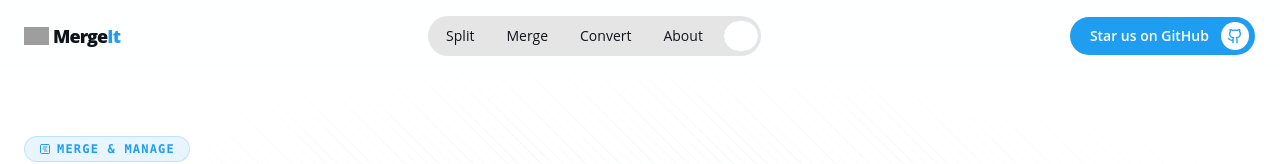
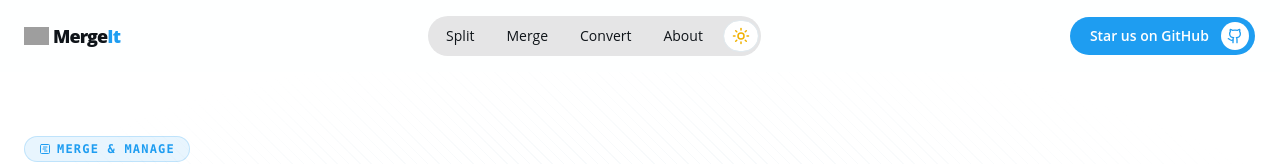
Before and after one commit to Sarahnajat/mergeit-tool, a Next.js app: page / in a window 1280 px wide. Shown: the top 164 px of the page. Built offline with nearby package versions, Linux system fonts and the light colour scheme; grey boxes are pictures that could not be loaded.

Commit message:
fix not showing sun icon in light mode

```diff
--- a/components/theme/ThemeToggle.tsx
+++ b/components/theme/ThemeToggle.tsx
@@ -23,8 +23,8 @@ export function ThemeToggle({ className }: { className?: string }) {
               className,
             )}
           >
-            <Sun className="size-[18px] dark:hidden" />
-            <Moon className="size-[18px] hidden dark:block" />
+            <Sun className="size-[18px] text-yellow-500 dark:hidden" />
+            <Moon className="size-[18px] text-primary hidden dark:block" />
             <span className="sr-only">Change theme</span>
           </Button>
         }
```
